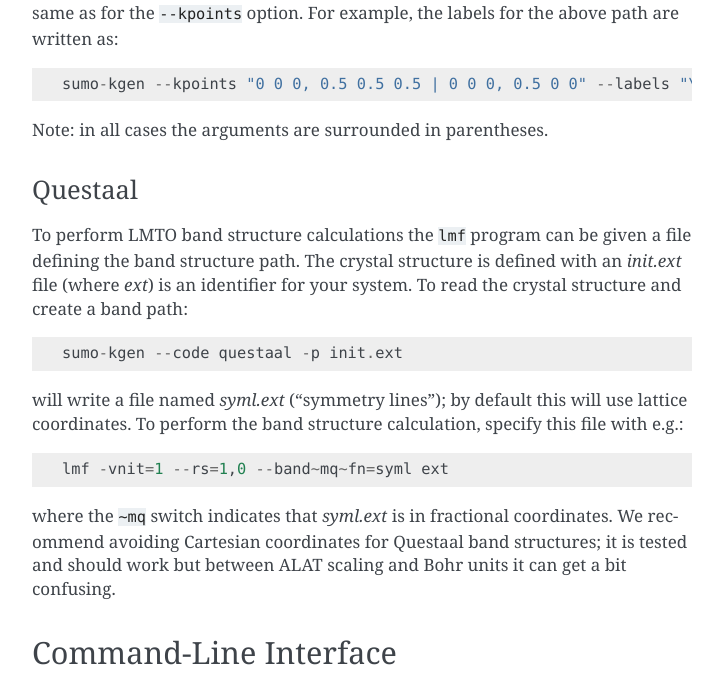
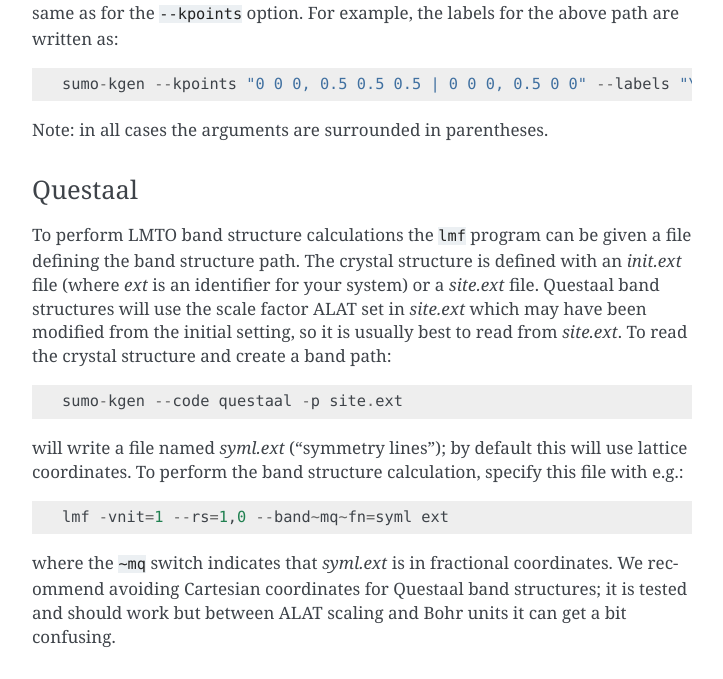
Before and after one commit to SMTG-Bham/sumo, a Sphinx documentation site: the page built from docs/source/sumo-kgen.rst, in a window 1280 px wide and 900 px high, scrolled down 3107 px, cut to the strip 0-679 px from the top of the window. Shown: the whole strip, without its empty margins (388-1111 px from the left). Built offline with Sphinx 7.4.7, drawn with Linux system fonts in a browser that asks for light colours.

Commit message:
DOC: Update manual for Questaal DOS plots and use of site files

```diff
--- a/docs/source/sumo-bandplot.rst
+++ b/docs/source/sumo-bandplot.rst
@@ -194,7 +194,7 @@
 Basic band structure plotting is supported for LMTO calculations with
 Questaal using ``lmf``. (Orbital projection is not currently included.)
 
-A structure file (*init.ext*), symmetry lines file (*syml.ext*) and
+A structure file (*site.ext*), symmetry lines file (*syml.ext*) and
 band structure output file (*bnds.ext*) should be present in the same
 directory with the same *ext* identifier. You can then plot with Sumo::
 
--- a/docs/source/sumo-kgen.rst
+++ b/docs/source/sumo-kgen.rst
@@ -131,10 +131,14 @@
 
 To perform LMTO band structure calculations the ``lmf`` program can be
 given a file defining the band structure path. The crystal structure
-is defined with an *init.ext* file (where *ext*) is an identifier for
-your system. To read the crystal structure and create a band path::
+is defined with an *init.ext* file (where *ext* is an identifier for
+your system) or a *site.ext* file.
+Questaal band structures will use the scale factor ALAT set in
+*site.ext* which may have been modified from the initial setting,
+so it is usually best to read from *site.ext*.
+To read the crystal structure and create a band path::
 
-    sumo-kgen --code questaal -p init.ext
+    sumo-kgen --code questaal -p site.ext
 
 will write a file named *syml.ext* ("symmetry lines"); by default this
 will use lattice coordinates. To perform the band structure
```
Also changed, not shown: docs/source/sumo-dosplot.rst (+42 -0 lines).
